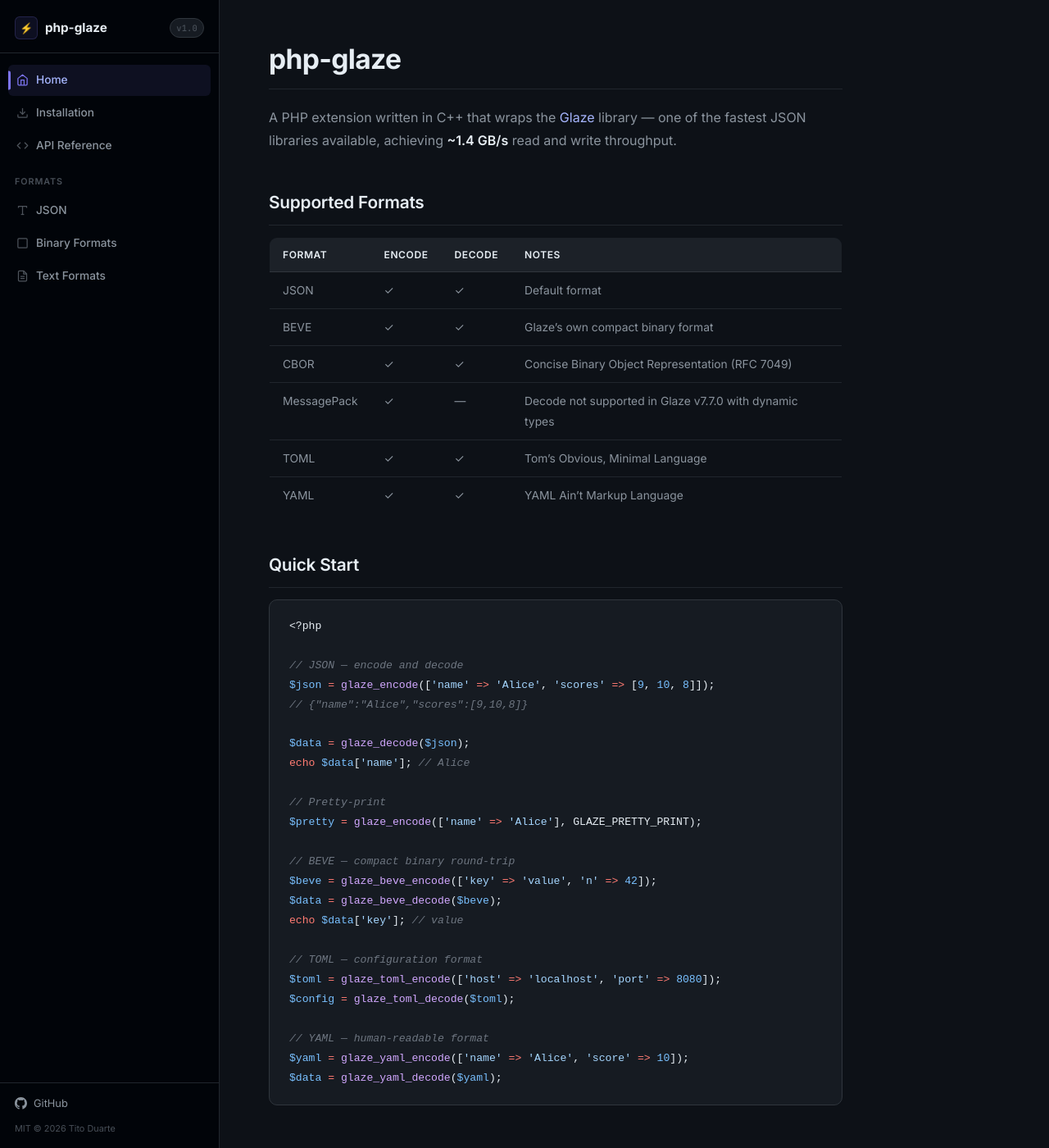
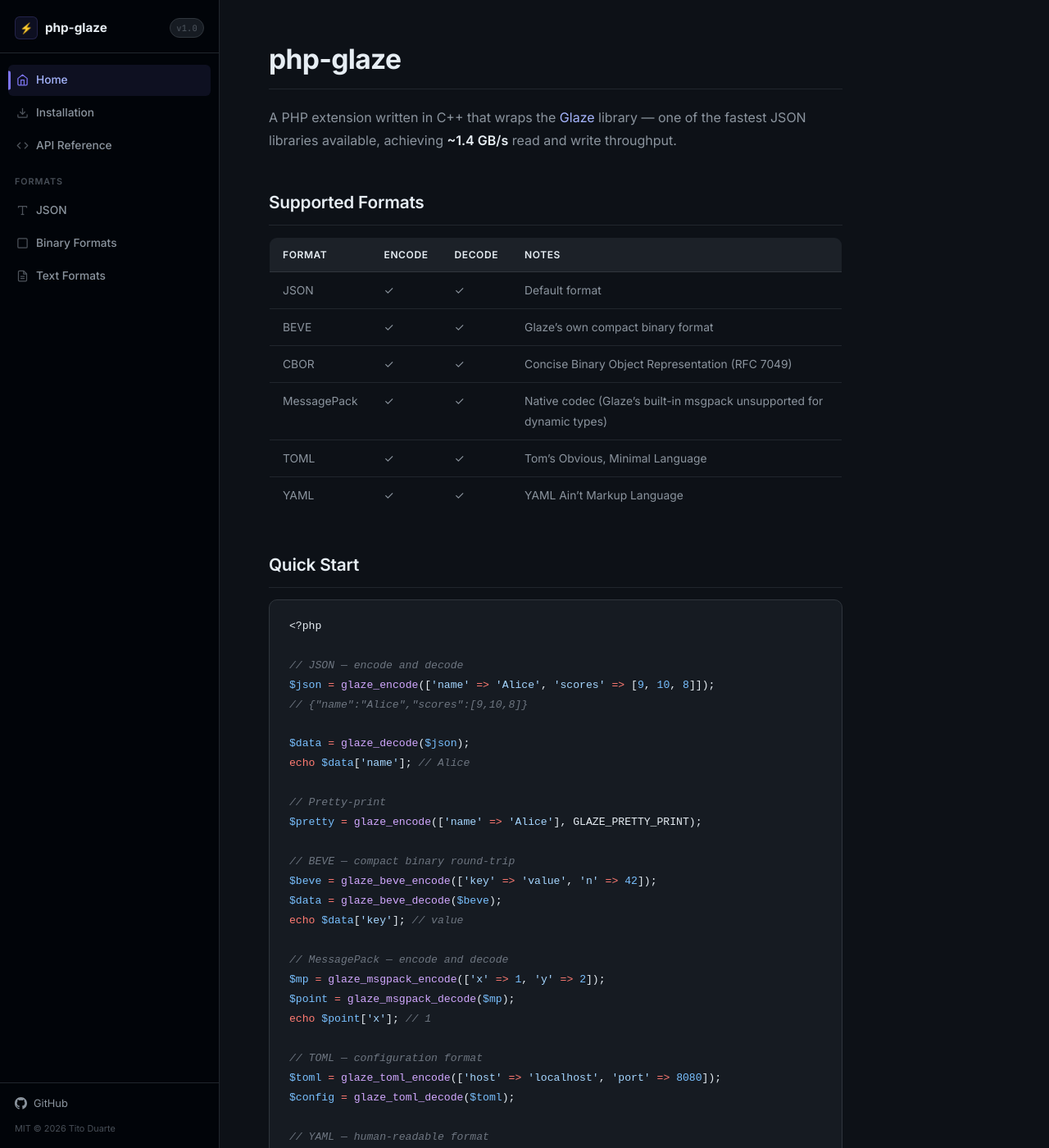
Before and after one commit to fduarte42/php-glaze, a Jekyll site: the page built from docs/index.md, in a window 1280 px wide and 1400 px high. Shown: the whole window at 82% size. Built offline with Jekyll 4.4.1, drawn with Linux system fonts in a browser that asks for light colours.

Commit message:
docs: reflect msgpack decode support and update workflow actions
- Add glaze_msgpack_decode to README and docs/index.md format tables,
  function list, and quick-start examples
- Bump docs workflow: configure-pages v5→v6, upload-pages-artifact v4→v5,
  deploy-pages v4→v5

Co-Authored-By: Claude Sonnet 4.6 <noreply@anthropic.com>

```diff
--- a/docs/index.md
+++ b/docs/index.md
@@ -14,7 +14,7 @@ A PHP extension written in C++ that wraps the [Glaze](https://github.com/stephen
 | JSON | ✓ | ✓ | Default format |
 | BEVE | ✓ | ✓ | Glaze's own compact binary format |
 | CBOR | ✓ | ✓ | Concise Binary Object Representation (RFC 7049) |
-| MessagePack | ✓ | — | Decode not supported in Glaze v7.7.0 with dynamic types |
+| MessagePack | ✓ | ✓ | Native codec (Glaze's built-in msgpack unsupported for dynamic types) |
 | TOML | ✓ | ✓ | Tom's Obvious, Minimal Language |
 | YAML | ✓ | ✓ | YAML Ain't Markup Language |
 
@@ -38,6 +38,11 @@ $beve = glaze_beve_encode(['key' => 'value', 'n' => 42]);
 $data = glaze_beve_decode($beve);
 echo $data['key']; // value
 
+// MessagePack — encode and decode
+$mp = glaze_msgpack_encode(['x' => 1, 'y' => 2]);
+$point = glaze_msgpack_decode($mp);
+echo $point['x']; // 1
+
 // TOML — configuration format
 $toml = glaze_toml_encode(['host' => 'localhost', 'port' => 8080]);
 $config = glaze_toml_decode($toml);
```
Also changed, not shown: .github/workflows/docs.yml, README.md.
